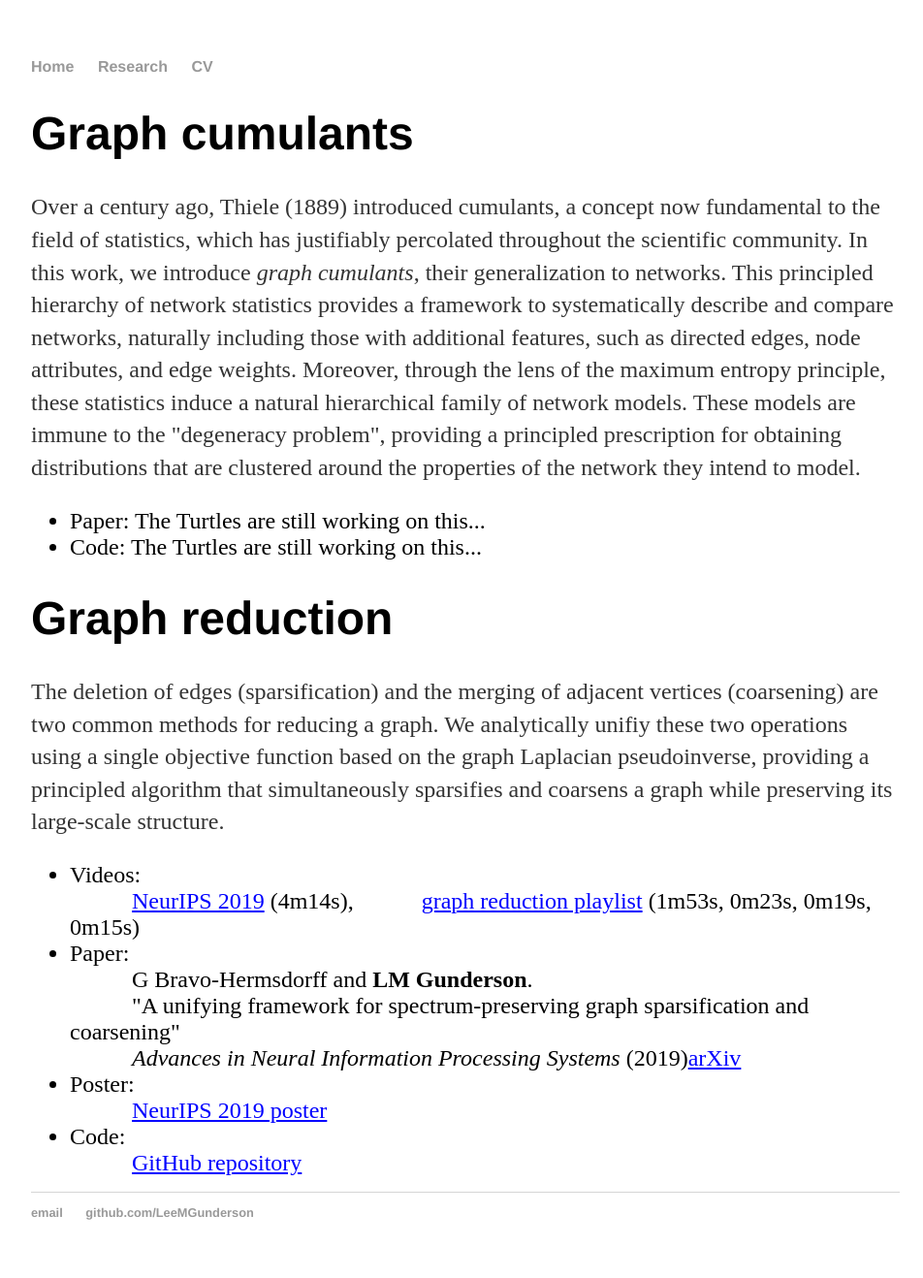
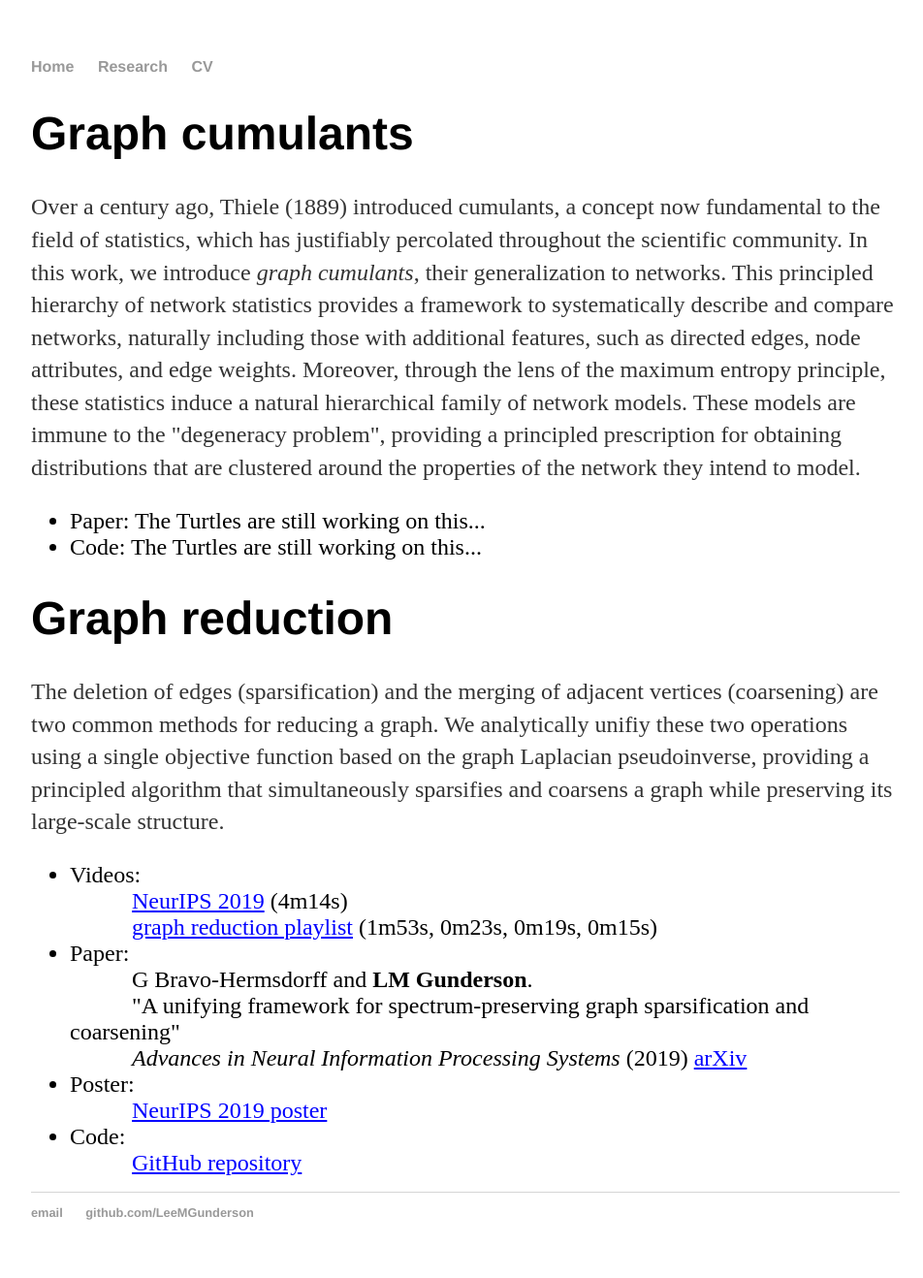
Before and after one commit to LeeMGunderson/LeeMGunderson.github.io, a Jekyll site: the page built from research/index.html, in a window 1280 px wide. Shown: the whole page at 97% size, without its empty margins (160-1112 px from the left). Built offline with Jekyll 4.4.1, drawn with Linux system fonts in a browser that asks for light colours.

Commit message:
Update index.html

```diff
--- a/research/index.html
+++ b/research/index.html
@@ -21,7 +21,9 @@ title: Research
 		<ul>
 			<li style="font-size:24px";>Videos:
 				<br>
-				<a href="https://www.youtube.com/watch?v=xTAPZbQlq3A" target="_blank" style="margin-left:64px; text-decoration:underline; color:blue">NeurIPS 2019</a> (4m14s), <a href="https://www.youtube.com/playlist?list=PLmfiQcz2q6d3sZutLri4ZAIDLqM_4K1p-" target="_blank" style="margin-left:64px; text-decoration:underline; color:blue">graph reduction playlist</a> (1m53s, 0m23s, 0m19s, 0m15s)
+				<a href="https://www.youtube.com/watch?v=xTAPZbQlq3A" target="_blank" style="margin-left:64px; text-decoration:underline; color:blue">NeurIPS 2019</a> (4m14s)
+				<br>
+				<a href="https://www.youtube.com/playlist?list=PLmfiQcz2q6d3sZutLri4ZAIDLqM_4K1p-" target="_blank" style="margin-left:64px; text-decoration:underline; color:blue">graph reduction playlist</a> (1m53s, 0m23s, 0m19s, 0m15s)
 			</li>
 			<li style="font-size:24px";>Paper:
 				<br>
@@ -29,7 +31,7 @@ title: Research
 				<br>
 				<font style="margin-left:64px; font-size:24px">"A unifying framework for spectrum-preserving graph sparsification and coarsening"</font>
 				<br>
-				<font style="margin-left:64px; font-size:24px"><i>Advances in Neural Information Processing Systems</i> (2019)</font><a href="https://arxiv.org/abs/1902.09702" target="_blank" style="text-decoration:underline; color:blue">arXiv</a>
+				<font style="margin-left:64px; font-size:24px"><i>Advances in Neural Information Processing Systems</i> (2019)</font> <a href="https://arxiv.org/abs/1902.09702" target="_blank" style="text-decoration:underline; color:blue">arXiv</a>
 			</li>
 			<li style="font-size:24px";>Poster:
 				<br>
```
